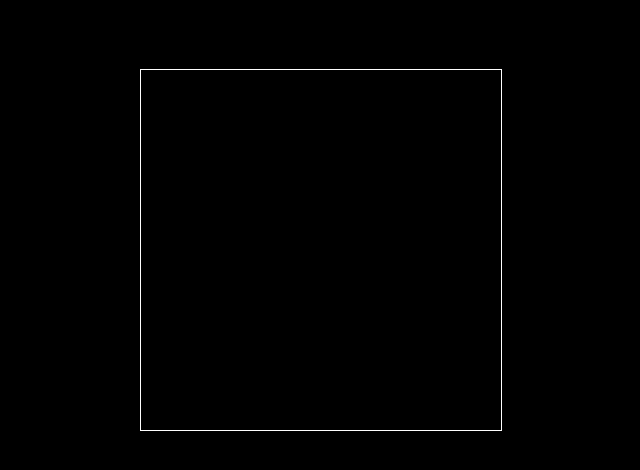
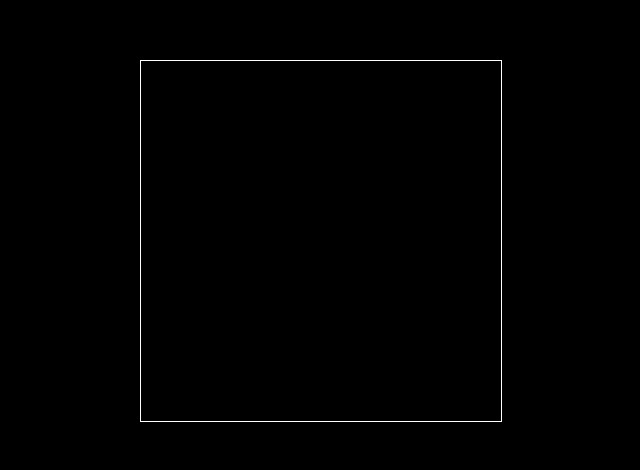
Before and after one commit to tyreer/test-netlify-ga-rita, a React (Create React App) app: page / in a window 1280 px wide. Shown: the part 122-592 px from the top of the page, without its empty margins (319-959 px from the left). Built offline with nearby package versions, Linux system fonts and the light colour scheme.

Commit message:
add button padding

```diff
--- a/src/App.css
+++ b/src/App.css
@@ -10,11 +10,13 @@
 
 .Video {
   border: 1px solid white;
-  margin-bottom: 20px;
 }
 
 .Button {
   background: transparent;
   border: none;
   font-size: 30px;
+  padding: 20px;
+  cursor: pointer;
+  outline: none;
 }
--- a/src/App.js
+++ b/src/App.js
@@ -1,4 +1,4 @@
-import React, { Component, useState } from "react";
+import React, { useState } from "react";
 import ReactPlayer from "react-player";
 import "./App.css";
 
```
